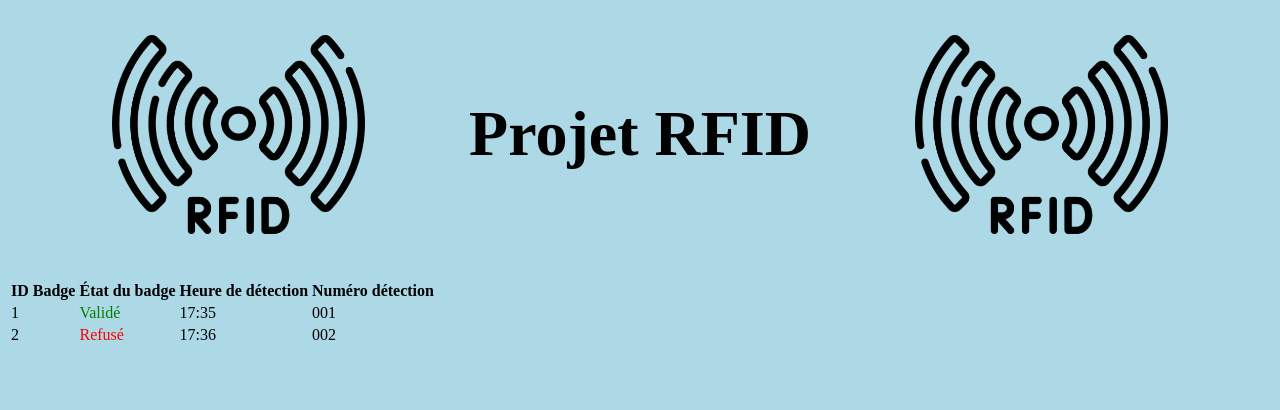
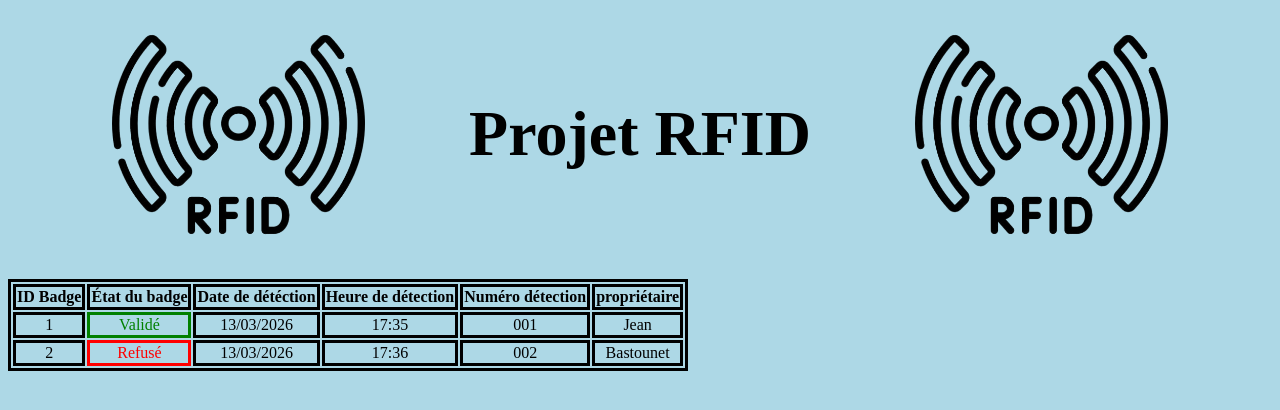
Before and after one commit to chenbast/projet_td, a PHP site: page /projet.html in a window 1280 px wide. Shown: the top 410 px of the page. Run offline with PHP 8.4, Linux system fonts and the light colour scheme.

Commit message:
html et css mise en forme des données avec un tableau

```diff
--- a/web/projet.css
+++ b/web/projet.css
@@ -4,7 +4,6 @@ body{
 
 img{
     width: 20%;
-
 }
 
 h1{
@@ -21,3 +20,17 @@ p{
     justify-content: space-evenly;
     align-items:center;
 }
+
+#tableBadge{
+    display: flex;
+    justify-content: center;
+}
+
+table{
+    text-align: center;
+}
+
+td, th, table{
+    border-color: black;
+    border: solid;
+}
--- a/web/projet.html
+++ b/web/projet.html
@@ -18,8 +18,10 @@
           <tr>
             <th>ID Badge</th>
             <th>État du badge</th>
+            <th>Date de détéction</th></the>
             <th>Heure de détection</th>
             <th>Numéro détection</th>
+            <th>propriétaire</th>
           </tr>
         </thead>
 
@@ -27,19 +29,20 @@
           <tr>
             <td>1</td>
             <td class="etat">
-
             </td>
+            <td>13/03/2026</td>
             <td>17:35</td>
             <td>001</td>
+            <td>Jean</td>
           </tr>
-
             <tr>
             <td>2</td>
             <td class="etat">
-
             </td>
+            <td>13/03/2026</td>
             <td>17:36</td>
             <td>002</td>
+            <td>Bastounet</td>
           </tr>
 
         </tbody>
```
Lines whose indentation alone changed are shown as unchanged.
